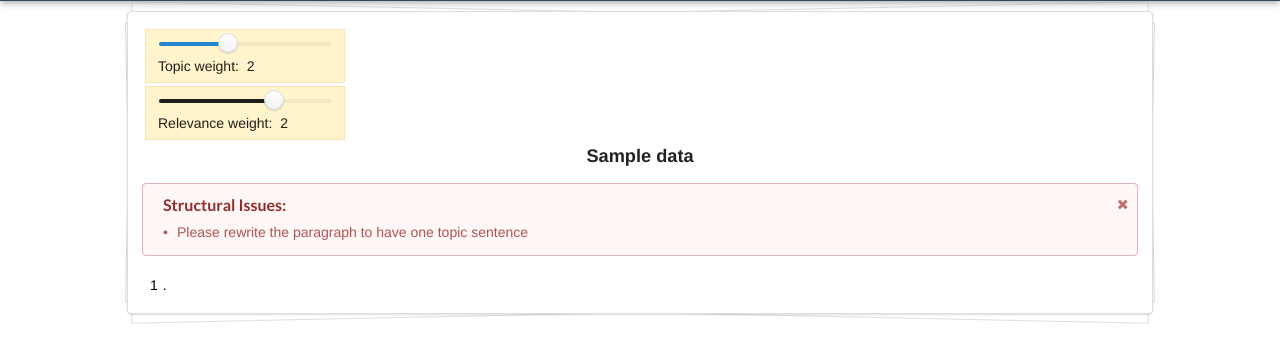
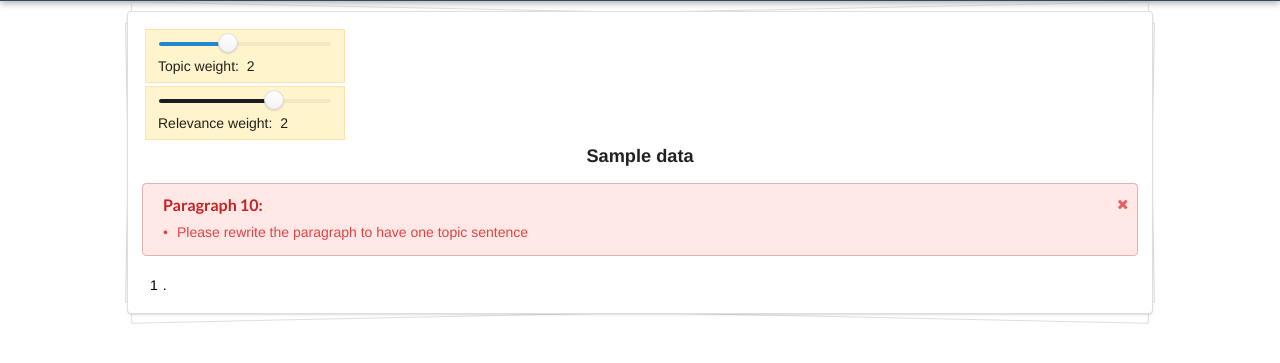
Before and after one commit to janetyc/writingfeedback, a Flask app: template crowdtask/templates/topic_vis.html in a window 1280 px wide. Shown: the part 43-406 px from the top of the page. Run offline with Flask 2, Linux system fonts and the light colour scheme; the template is opened without the code that fills it: most values are stand-ins (such as "Sample title", 1, 10 or a date in 2020); parts of the project's set-up code (start-up, migrations or seed data) failed here and were passed over; some libraries are stand-ins or nearby versions.

Commit message:
add issue tip

```diff
--- a/crowdtask/templates/topic_vis.html
+++ b/crowdtask/templates/topic_vis.html
@@ -11,19 +11,33 @@
         <div class="value-block">Relevance weight: <span id="relevance-value"></span></div>
     </div>
 
+    {% if data.topic_tip %}
+    <div class="ui info message teal">
+        <i class="close icon"></i>
+        <div class="header">
+            Tips: Topic sentence
+        </div>
+        <ul class="list">
+            <li>Topic sentence is a sentence that captures the meaning of the entire paragraph.</li>
+            <li>It should have two parts: (a) the topic itself and (b) the controlling idea.</li>
+            <li>Each paragraph should have <u>only one</u> topic sentence.</li>
+        </ul>
+    </div>
+    {% endif %}
+
     <div class="article-title">{{ data.title }}</div>
     {% for paragraph_idx in data.content_map %}
 
     {% if data.issue_map[paragraph_idx]["topic"] != 1 or data.issue_map[paragraph_idx]["irrelevance"] != 0 %}
     <!-- Issue Tips -->
-    <div class="ui error message">
-    <i class="close icon"></i>
-        <div class="header">Structural Issues:
+    <div class="ui red error message">
+        <i class="close icon"></i>
+        <div class="header">Paragraph {{paragraph_idx+1}}:
             {% if data.issue_map[paragraph_idx]["topic"] != 1 %}
                 {% if data.issue_map[paragraph_idx]["topic"] < 1 %}
-                <span>missing topic sentence</span>
+                <span>Missing topic sentence</span>
                 {% elif data.issue_map[paragraph_idx]["topic"] > 1 %}
-                <span>multiple topic sentence</span>
+                <span>Multiple topic sentence</span>
                 {% endif %}
                 </div>
                 <ul class="list">
@@ -32,9 +46,9 @@
             {% else %}
                 {% if data.issue_map[paragraph_idx]["irrelevance"] %}
                     {% if data.issue_map[paragraph_idx]["irrelevance"] == 1 %}
-                    <span>existing {{ data.issue_map[paragraph_idx]["irrelevance"] }} irrelevant sentence.</span>
+                    <span>Existing {{ data.issue_map[paragraph_idx]["irrelevance"] }} irrelevant sentence.</span>
                     {% else %}
-                    <span>existing {{ data.issue_map[paragraph_idx]["irrelevance"] }} irrelevant sentences.</span>
+                    <span>Existing {{ data.issue_map[paragraph_idx]["irrelevance"] }} irrelevant sentences.</span>
                     {% endif %}
                 {% endif %}
                 </div>
```
Also changed, not shown: crowdtask/vis_views.py (+10 -2 lines).
